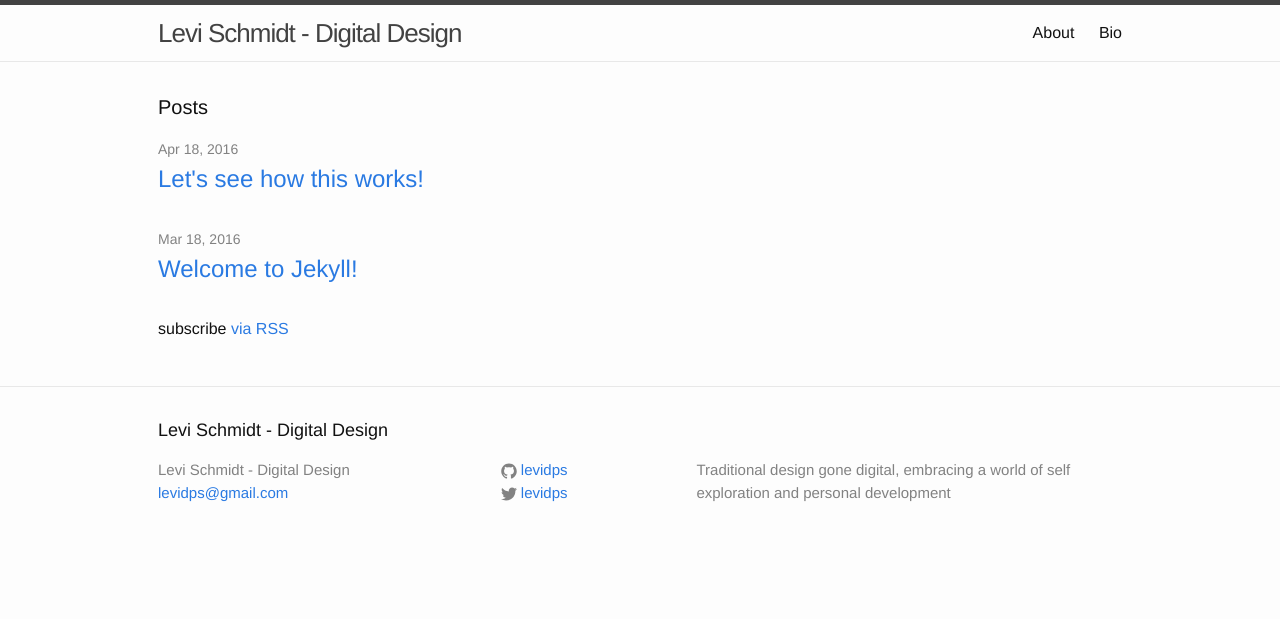
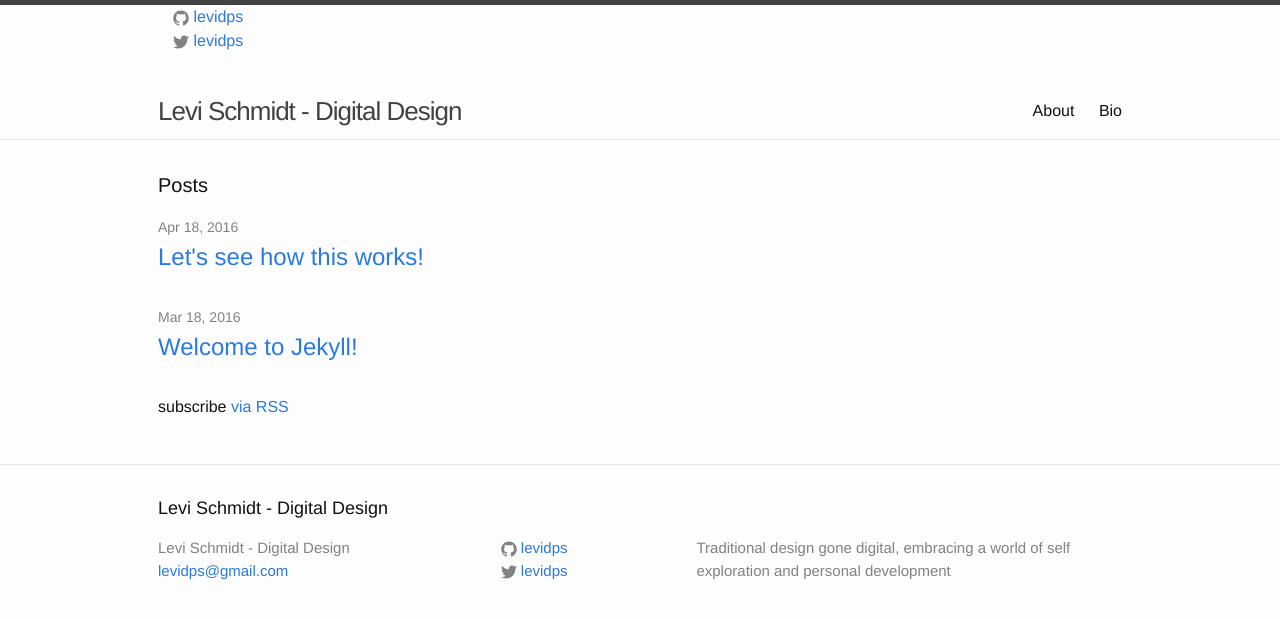
Before and after one commit to levidps/levidps.github.io, a Jekyll site: the page built from index.html, in a window 1280 px wide. Shown: the top 619 px of the page. Built offline with Jekyll 4.4.1, drawn with Linux system fonts in a browser that asks for light colours.

Commit message:
added social icons to header

```diff
--- a/_includes/header.html
+++ b/_includes/header.html
@@ -1,4 +1,22 @@
 <header class="site-header">
+
+  <div class="wrapper">
+    <div class="footer-col footer-col-2">
+      <ul class="social-media-list">
+        {% if site.github_username %}
+        <li>
+          {% include icon-github.html username=site.github_username %}
+        </li>
+        {% endif %}
+
+        {% if site.twitter_username %}
+        <li>
+          {% include icon-twitter.html username=site.twitter_username %}
+        </li>
+        {% endif %}
+      </ul>
+    </div>
+  </div>
 
   <div class="wrapper">
 
```
